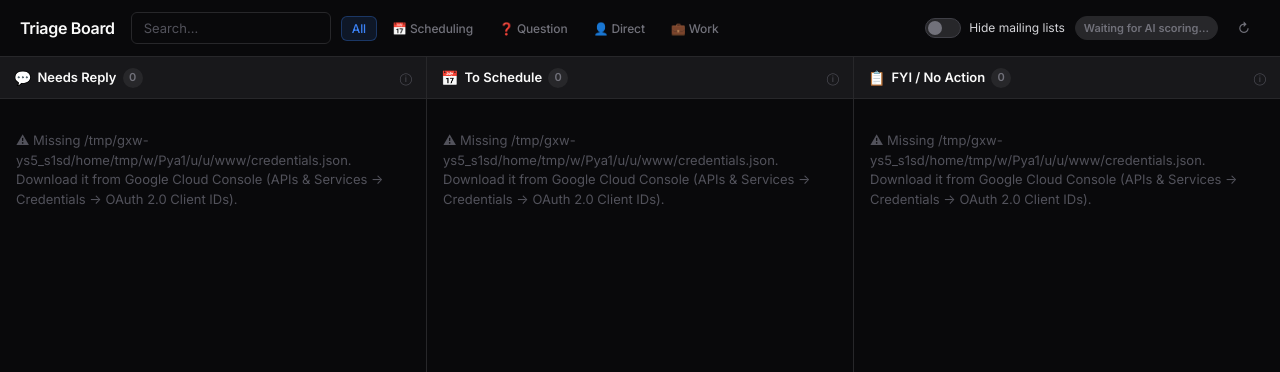
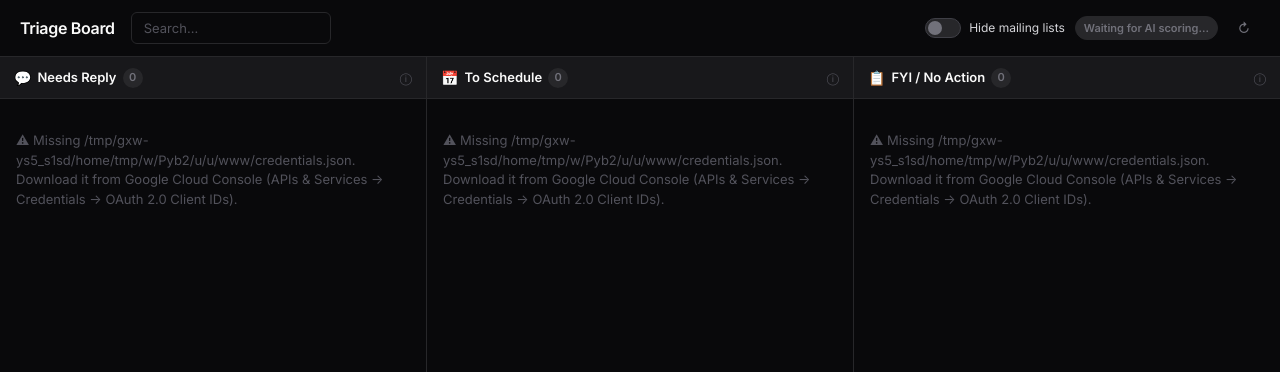
Before and after one commit to joshkaplanharvard/SuperEmail, a Flask app: page /triage-board in a window 1280 px wide. Shown: the part 48-420 px from the top of the page. Run offline with Flask 3, Linux system fonts and the light colour scheme.

Commit message:
Remove tag filters and tag badges from triage board
Co-Authored-By: Claude Sonnet 4.6 <noreply@anthropic.com>

```diff
--- a/static/js/triage-board.js
+++ b/static/js/triage-board.js
@@ -232,17 +232,6 @@ function tbCreateRow(thread, currentBucket) {
     const stars = Math.max(1, Math.min(3, Number(thread.urgencyStars || 1)));
     const urgLevel = stars >= 3 ? 'high' : stars === 2 ? 'medium' : 'low';
 
-    // Tags
-    const tagsHtml = thread.tags.map(tag => {
-        let cls = 'v2-badge-default';
-        if (tag === 'Scheduling') cls = 'v2-badge-primary';
-        else if (tag === 'Question') cls = 'v2-badge-warning';
-        else if (tag === 'Direct') cls = 'v2-badge-success';
-        else if (tag === 'Mailing list') cls = 'v2-badge-default';
-        else if (tag === 'Work') cls = 'v2-badge-purple';
-        return `<span class="v2-badge ${cls}">${escHtml(tag)}</span>`;
-    }).join('');
-
     // Move buttons (show other 2 buckets)
     const moveOptions = TB_BUCKETS.filter(b => b !== currentBucket);
     const moveBtns = moveOptions.map(b => {
@@ -267,7 +256,6 @@ function tbCreateRow(thread, currentBucket) {
             </div>
             <div class="tb-email-subject">${escHtml(thread.subject)}</div>
             <div class="tb-email-snippet">${escHtml(thread.snippet)}</div>
-            <div class="tb-email-tags">${tagsHtml}</div>
         </div>
         <div class="tb-email-actions">${moveBtns}</div>`;
 
@@ -311,8 +299,6 @@ function tbOpenDetail(thread) {
         <div class="tb-modal-meta">
             <div class="v2-avatar v2-avatar-sm" style="background:${strToColor(sender?.email)}">${(sender?.name || sender?.email || '?')[0].toUpperCase()}</div>
             <span>${escHtml(sender?.name || sender?.email)}</span>
-            <span>•</span>
-            <span>${thread.tags.map(t => `<span class="v2-badge v2-badge-default">${escHtml(t)}</span>`).join(' ')}</span>
         </div>
         <div class="tb-modal-actions">
             <button class="v2-btn v2-btn-sm v2-btn-secondary" onclick="tbMarkUnread()">Mark Unread</button>
--- a/templates/triage_board/index.html
+++ b/templates/triage_board/index.html
@@ -11,14 +11,6 @@
         <h1 class="tb-title">Triage Board</h1>
         <div class="tb-toolbar-actions">
             <input type="text" id="tb-search" class="v2-input tb-search" placeholder="Search…" oninput="tbFilterEmails()">
-
-            <div class="tb-filter-chips" id="tb-filter-chips">
-                <button class="v2-btn v2-btn-sm v2-btn-secondary tb-chip active" data-filter="all" onclick="tbSetTagFilter('all')">All</button>
-                <button class="v2-btn v2-btn-sm v2-btn-ghost tb-chip" data-filter="Scheduling" onclick="tbSetTagFilter('Scheduling')">📅 Scheduling</button>
-                <button class="v2-btn v2-btn-sm v2-btn-ghost tb-chip" data-filter="Question" onclick="tbSetTagFilter('Question')">❓ Question</button>
-                <button class="v2-btn v2-btn-sm v2-btn-ghost tb-chip" data-filter="Direct" onclick="tbSetTagFilter('Direct')">👤 Direct</button>
-                <button class="v2-btn v2-btn-sm v2-btn-ghost tb-chip" data-filter="Work" onclick="tbSetTagFilter('Work')">💼 Work</button>
-            </div>
 
             <label class="v2-toggle tb-toggle-ml">
                 <input type="checkbox" id="tb-hide-ml" onchange="tbFilterEmails()">
```
